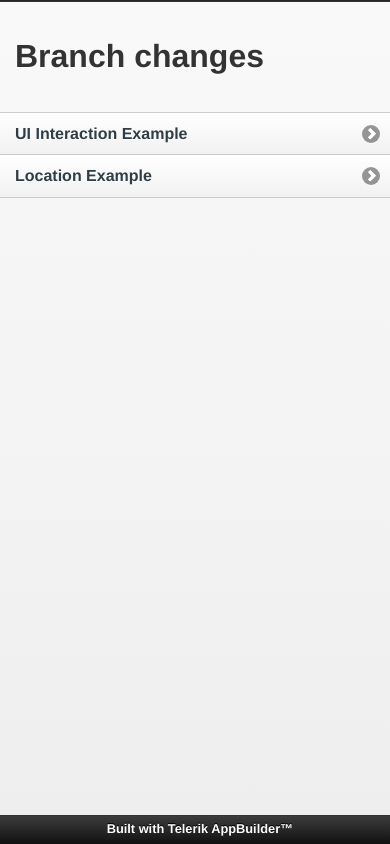
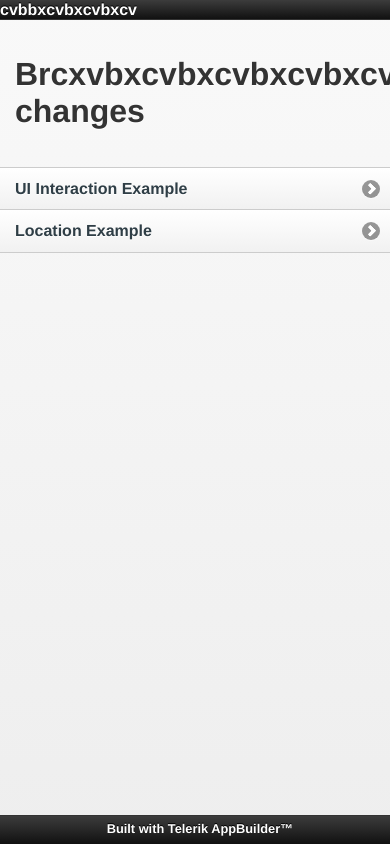
Before and after one commit to mariaendarova/test2.0, a plain HTML site: page ppp/index.html in a window 390 px wide. Drawn offline with Linux system fonts and the light colour scheme; some packages are replaced by stand-ins of ours.

Commit message:
Changes made by drakon drakon (drakoncho@yahoo.com).

```diff
--- a/ppp/index.html
+++ b/ppp/index.html
@@ -22,12 +22,12 @@
 
         <!--Header-->
         <div data-role="header" data-position="fixed">
-
+            cvbbxcvbxcvbxcv
         </div>
 
         <!--Content-->
         <div data-role="content">
-            <h1>Branch changes</h1>
+            <h1>Brcxvbxcvbxcvbxcvbxcvbanch changes</h1>
 
         </div>
         <div class="nav">
```
